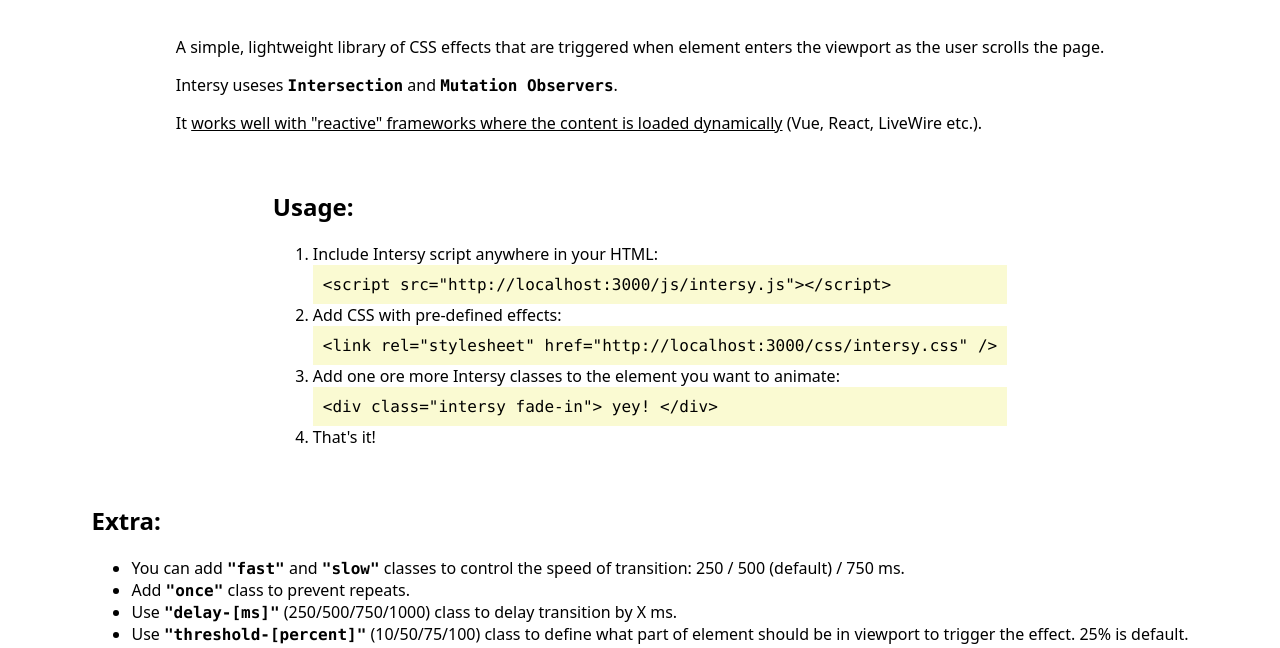
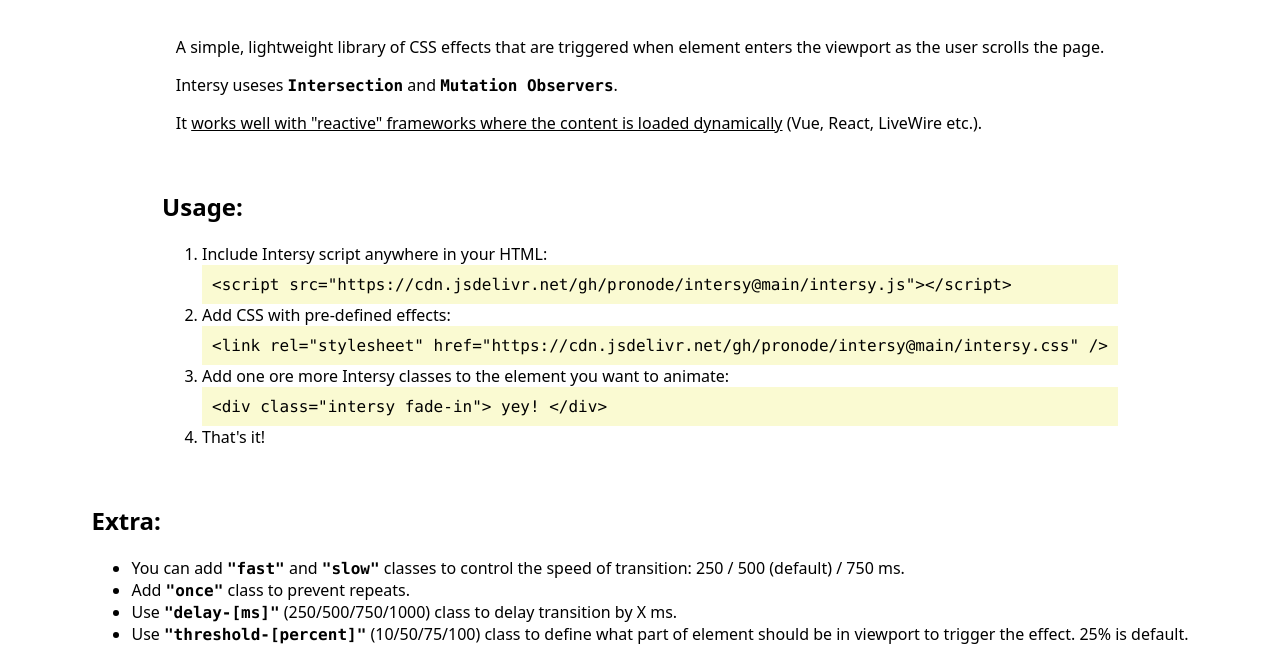
Before and after one commit to pronode/intersy, a plain HTML site: page intersy.html in a window 1280 px wide. Shown: the part 104-752 px from the top of the page. Drawn offline with Linux system fonts and the light colour scheme.

Commit message:
Added cdn links

```diff
--- a/intersy.html
+++ b/intersy.html
@@ -60,9 +60,9 @@
 			<h2>Usage:</h2>
 			<ol>
 				<li>Include Intersy script anywhere in your HTML:</li>
-				<code>&#x3C;script src=&#x22;http://localhost:3000/js/intersy.js&#x22;&#x3E;&#x3C;/script&#x3E;</code>
+				<code>&#x3C;script src=&#x22;https://cdn.jsdelivr.net/gh/pronode/intersy@main/intersy.js&#x22;&#x3E;&#x3C;/script&#x3E;</code>
 				<li>Add CSS with pre-defined effects:</li>
-				<code>&#x3C;link rel=&#x22;stylesheet&#x22; href=&#x22;http://localhost:3000/css/intersy.css&#x22; /&#x3E;</code>
+				<code>&#x3C;link rel=&#x22;stylesheet&#x22; href=&#x22;https://cdn.jsdelivr.net/gh/pronode/intersy@main/intersy.css&#x22; /&#x3E;</code>
 				<li>Add one ore more Intersy classes to the element you want to animate:</li>
 				<code>&#x3C;div class=&#x22;intersy fade-in&#x22;&#x3E; yey! &#x3C;/div&#x3E;</code>
 				<li>That's it!</li>
```
